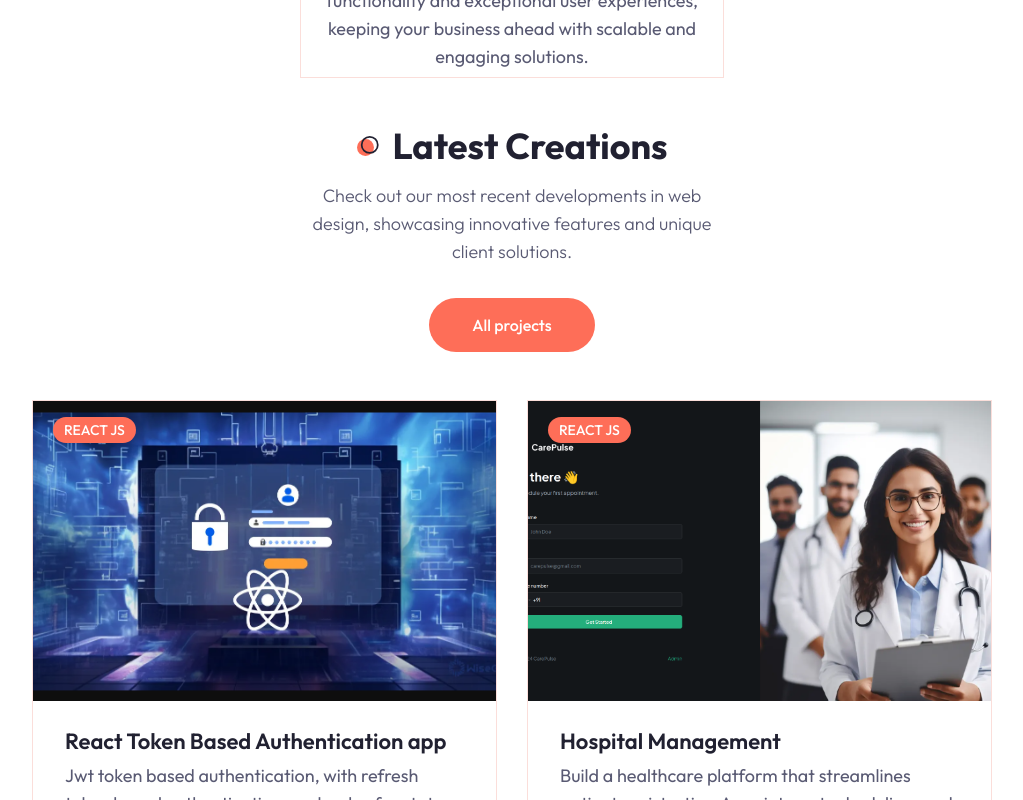
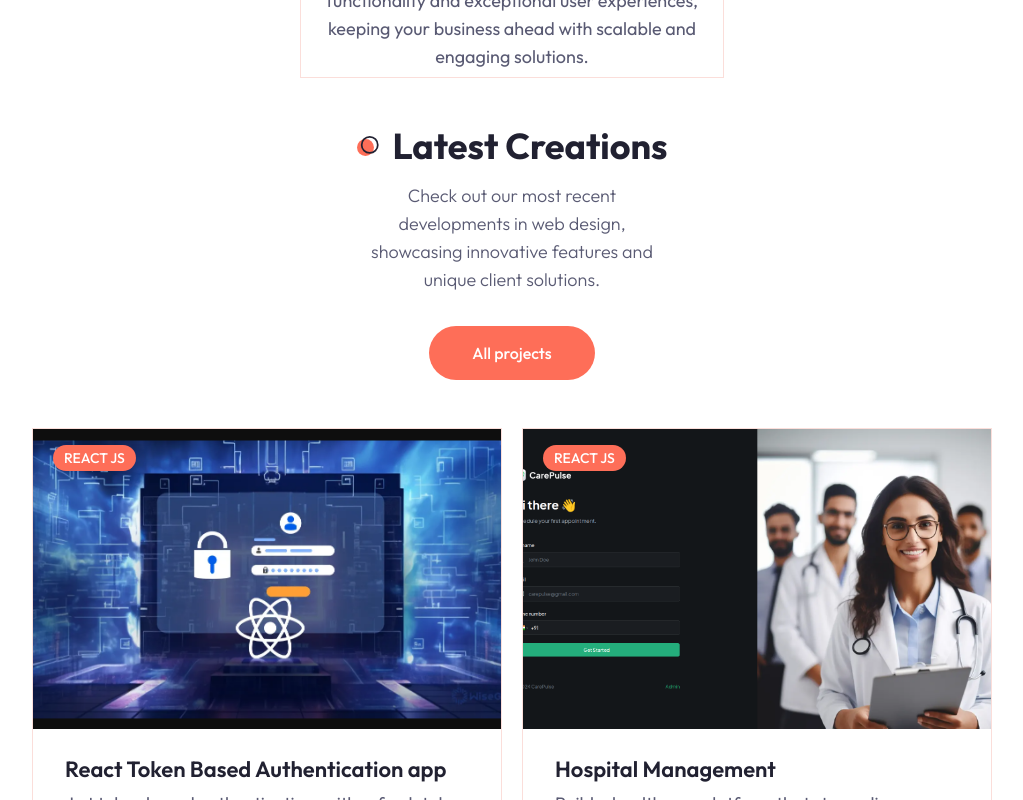
Before and after one commit to Poovendranselvaraj/poovendran_portfolio, a Next.js app: page / in a window 1280 px wide. Shown: the part 2740-3540 px from the top of the page, without its empty margins (128-1151 px from the left). Built offline with nearby package versions, Linux system fonts and the light colour scheme.

Commit message:
add slidepervie

```diff
--- a/components/Work.jsx
+++ b/components/Work.jsx
@@ -79,7 +79,7 @@ const Work = () => {
     <section className='relative mb-12 xl:mb-48'>
         <div className='container mx-auto'>
             {/*text*/}
-            <div className='max-w-[400px] mx-auto xl:mx-0 text-center
+            <div className='max-w-[300px] mx-auto xl:mx-0 text-center
             xl:text-left mb-12 xl:h-[400px] flex flex-col justify-center items-center xl:items-start'>
                 <h2 className='section-title mb-4'>Latest Creations</h2>
                 <p className='subtitle mb-8'>Check out our most recent developments in web design, showcasing innovative features and unique client solutions.</p>
@@ -87,16 +87,16 @@ const Work = () => {
                 </Link>
             </div>
             {/*slider*/}
-            <div className='xl:max-w-[1000px] xl:absolute right-0 top-0'>
+            <div className='xl:max-w-[1100px] xl:absolute right-0 top-0'>
                 <Swiper
-                   className='h-[480px]'
-                   slidesPerView={1}
+                   className='h-[500px]'
+                   slidesPerView={2}
                    breakpoints={{
                      640:{
                        slidesPerView:2,
                     },
                  }}
-                 spaceBetween={30}
+                 spaceBetween={20}
                  modules={[Pagination]}
                  pagination={{clickable:true}}
                 >
```
